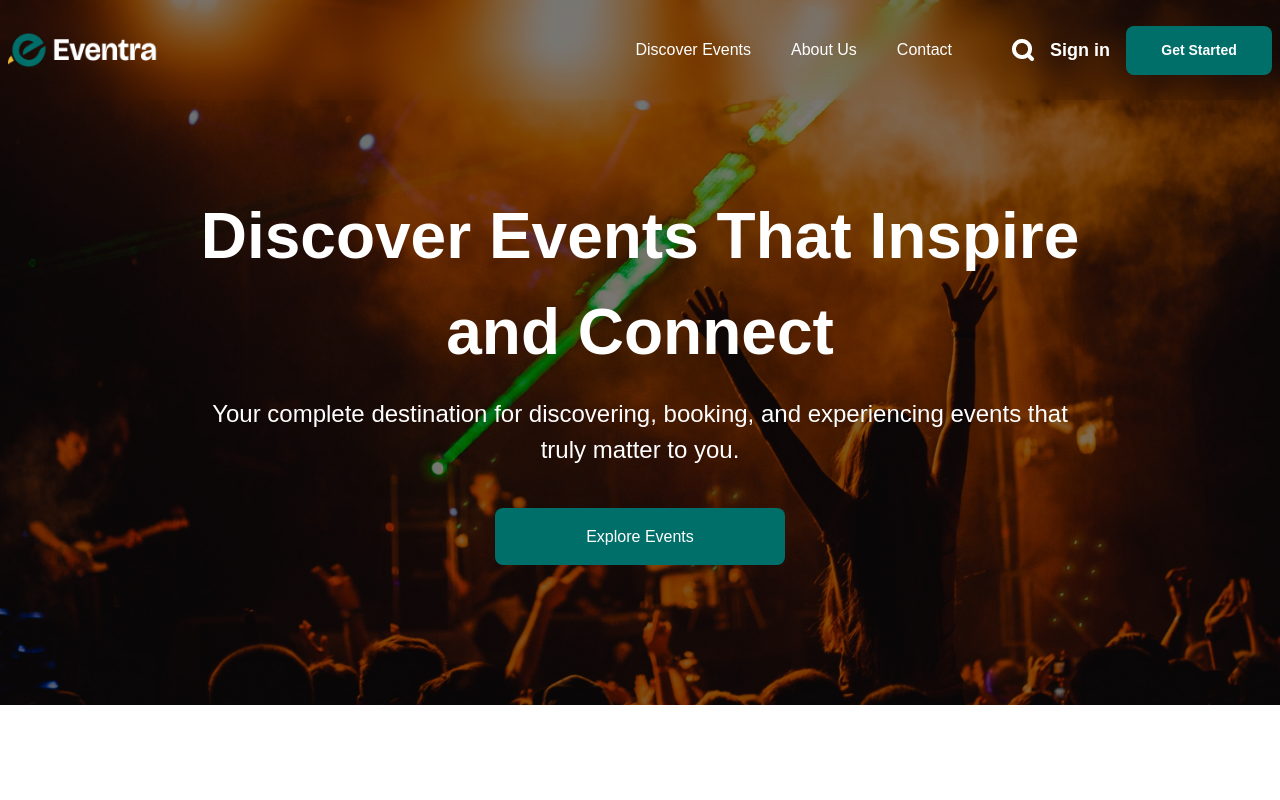
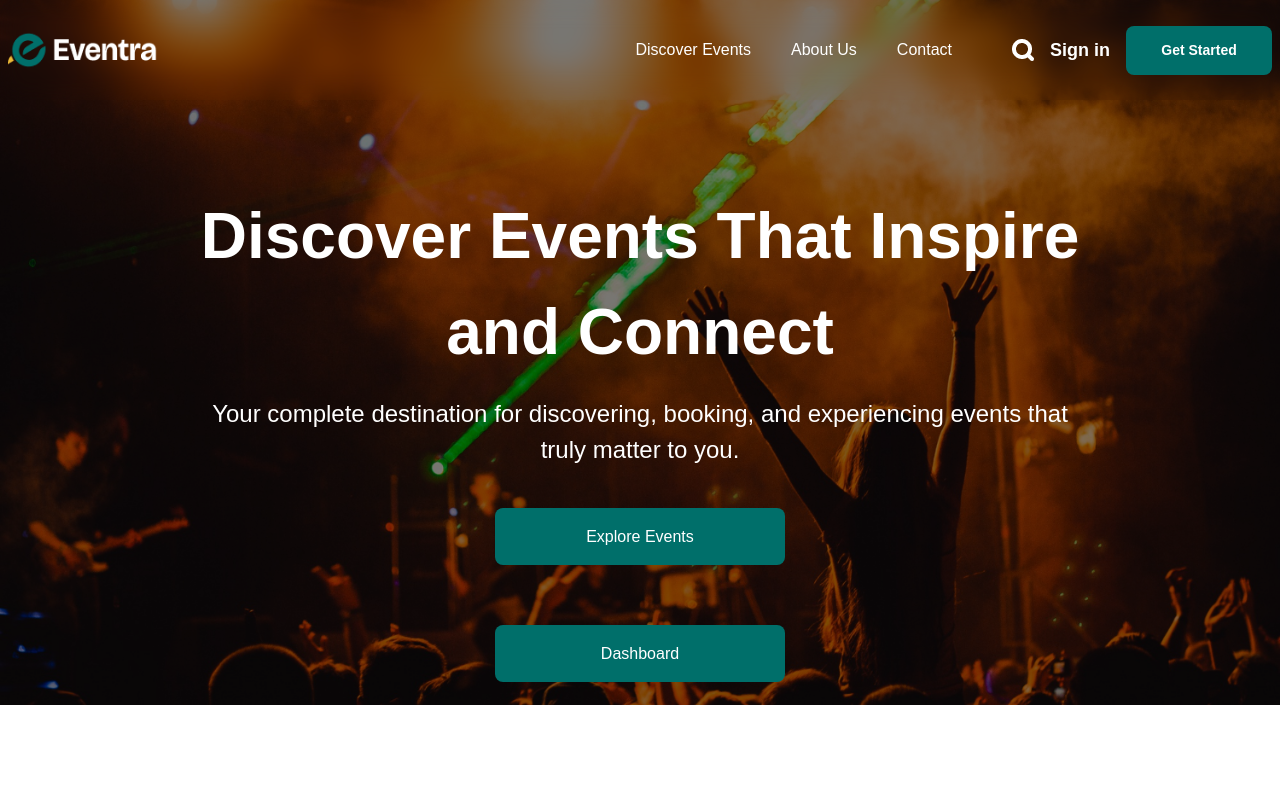
Before and after one commit to Tobak95/Event-Frontend, a React (Vite) app: page / in a window 1280 px wide. Shown: the top 800 px of the page. Built offline with nearby package versions, Linux system fonts and the light colour scheme; no server answers.

Commit message:
fix: bugs & added dashboard to the homepage

```diff
--- a/src/component/Hero.jsx
+++ b/src/component/Hero.jsx
@@ -11,7 +11,7 @@ const Hero = () => {
         <div className="absolute inset-0 bg-black/50"></div>
         <div className="layout relative z-10  ">
           <div className="lg:max-w-[944px] text-center mx-auto  ">
-            <h1 className="mt-10 lg:mt-25 font-bold text-[24px] lg:text-[35px] lg:text-[64px] pt-20 md:mt-30">
+            <h1 className="mt-10 lg:mt-25 font-bold text-[24px]  lg:text-[64px] pt-20 md:mt-30">
               Discover Events That Inspire and Connect
             </h1>
             <p className="text-[16px] lg:text-[24px] mt-1 lg:mt-4">
@@ -24,6 +24,13 @@ const Hero = () => {
             >
               Explore Events
             </button>
+
+            <button
+              onClick={() => redirect("/dashboard/admin")}
+              className="bg-[#006F6A] w-[150px] lg:w-[290px] h-[46px] lg:h-[57px] mb-5 mt-7 lg:mt-10 rounded-[8px] cursor-pointer block mx-auto"
+            >
+              Dashboard
+            </button>
           </div>
         </div>
       </div>
```
